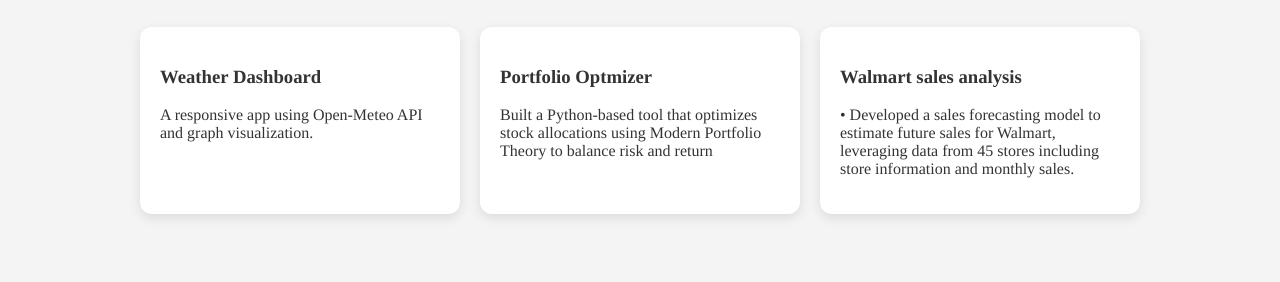
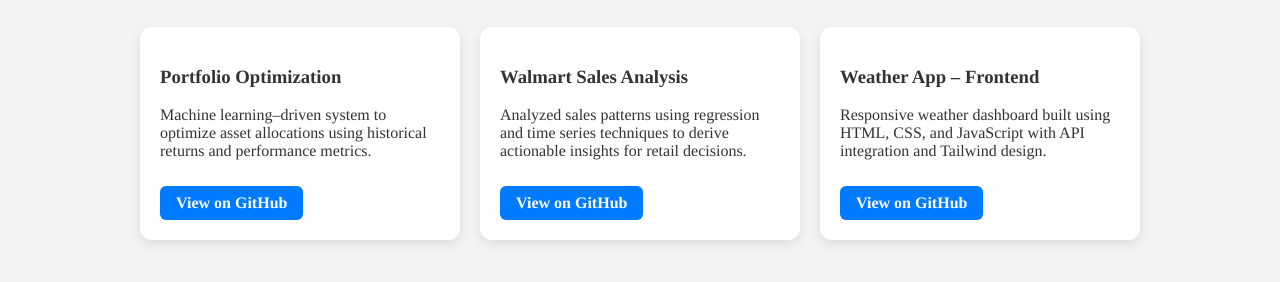
Before and after one commit to dev568/my_website, a plain HTML site: page projects.html in a window 1280 px wide. Shown: the part 146-428 px from the top of the page. Drawn offline with Linux system fonts and the light colour scheme.

Commit message:
added projects updated

```diff
--- a/projects.html
+++ b/projects.html
@@ -18,25 +18,34 @@
     <h2>My Projects</h2>
 
     <div class="projects">
+
         <div class="card">
-            <h3>Weather Dashboard</h3>
-            <p>A responsive app using Open-Meteo API and graph visualization.</p>
+            <h3>Portfolio Optimization</h3>
+            <p>Machine learning–driven system to optimize asset allocations using historical returns and performance
+                metrics.</p>
+            <a href="https://github.com/dev568/portfolio_optimization" target="_blank" class="btn">View on GitHub</a>
         </div>
 
         <div class="card">
-            <h3>Portfolio Optmizer</h3>
-            <p>Built a Python-based tool that optimizes stock allocations using Modern Portfolio Theory to balance risk
-                and return</p>
+            <h3>Walmart Sales Analysis</h3>
+            <p>Analyzed sales patterns using regression and time series techniques to derive actionable insights for
+                retail
+                decisions.</p>
+            <a href="https://github.com/dev568/Walmart-Sales-Analysis-With-Machine-Learning" target="_blank"
+                class="btn">View on GitHub</a>
         </div>
 
         <div class="card">
-            <h3>Walmart sales analysis</h3>
-            <p>• Developed a sales forecasting model to estimate future sales for Walmart, leveraging data from 45
-                stores including
-                store information and monthly sales.
+            <h3>Weather App – Frontend</h3>
+            <p>Responsive weather dashboard built using HTML, CSS, and JavaScript with API integration and Tailwind
+                design.
             </p>
+            <a href="https://github.com/dev568/Weather-App-Frontend-Development" target="_blank" class="btn">View on
+                GitHub</a>
         </div>
+
     </div>
+
 </body>
 
 </html>
--- a/style.css
+++ b/style.css
@@ -74,17 +74,19 @@ textarea {
     font-size: 16px;
 }
 
-button {
+.btn {
+    display: inline-block;
+    margin-top: 10px;
     background-color: #007bff;
     color: white;
-    border: none;
-    padding: 10px 20px;
-    font-size: 16px;
-    border-radius: 8px;
-    cursor: pointer;
+    padding: 8px 16px;
+    text-decoration: none;
+    border-radius: 6px;
+    font-weight: bold;
+    transition: background-color 0.3s ease;
 }
 
-button:hover {
+.btn:hover {
     background-color: #0056b3;
 }
 
```
